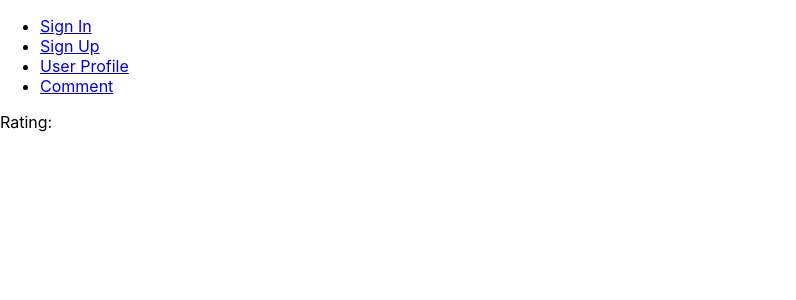
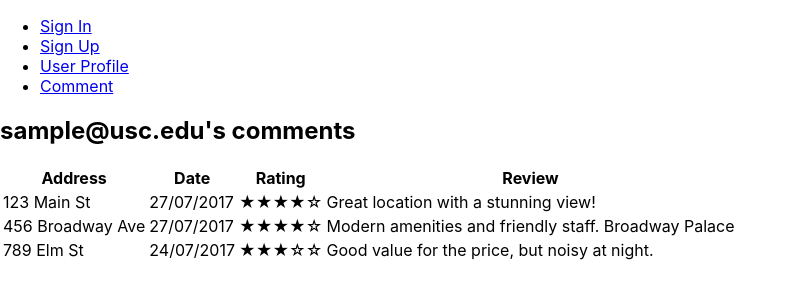
Before and after one commit to TrojanHousing/Frontend, a React (Create React App) app in the folder trojan-housing/: page /Comment in a window 1280 px wide. Shown: the top 300 px of the page, without its empty margins (0-796 px from the left). Built offline with nearby package versions, Linux system fonts and the light colour scheme.

Commit message:
Display as table, read from array

```diff
--- a/trojan-housing/src/Comment.js
+++ b/trojan-housing/src/Comment.js
@@ -1,16 +1,36 @@
 import React from 'react';
 
-const Comment = ({ rating, date, commentText, username }) => {
+const username = "sample@usc.edu"; // Username for all comments
+
+const comments = [
+  { address: "123 Main St", date: "27/07/2017", rating: "★★★★☆", review: "Great location with a stunning view!" },
+  { address: "456 Broadway Ave", date: "27/07/2017", rating: "★★★★☆", review: "Modern amenities and friendly staff. Broadway Palace" },
+  { address: "789 Elm St", date: "24/07/2017", rating: "★★★☆☆", review: "Good value for the price, but noisy at night." }
+];
+const Comment = () => {
   return (
-    <div className="comment">
-      <div className="comment-header">
-        <span>{username}</span>
-        <span>{date}</span>
-        <p>Rating: {rating}</p>
-      </div>
-      <div className="comment-body">
-        <p>{commentText}</p>
-      </div>
+    <div className="comments">
+      <h2>{username}'s comments</h2>
+      <table>
+        <thead>
+          <tr>
+            <th>Address</th>
+            <th>Date</th>
+            <th>Rating</th>
+            <th>Review</th>
+          </tr>
+        </thead>
+        <tbody>
+          {comments.map((comment, index) => (
+            <tr key={index}>
+              <td>{comment.address}</td>
+              <td>{comment.date}</td>
+              <td>{comment.rating}</td>
+              <td>{comment.review}</td>
+            </tr>
+          ))}
+        </tbody>
+      </table>
     </div>
   );
 };
```
